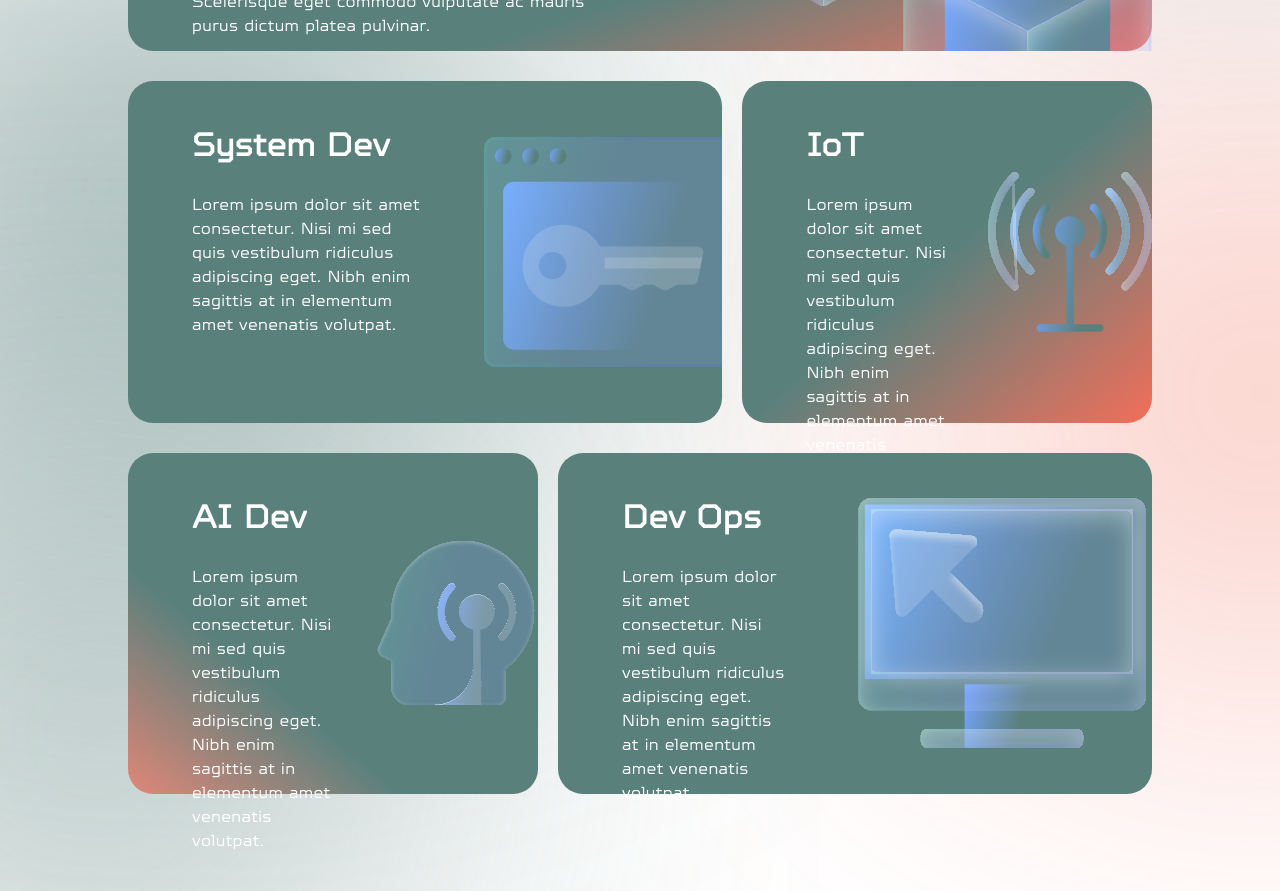
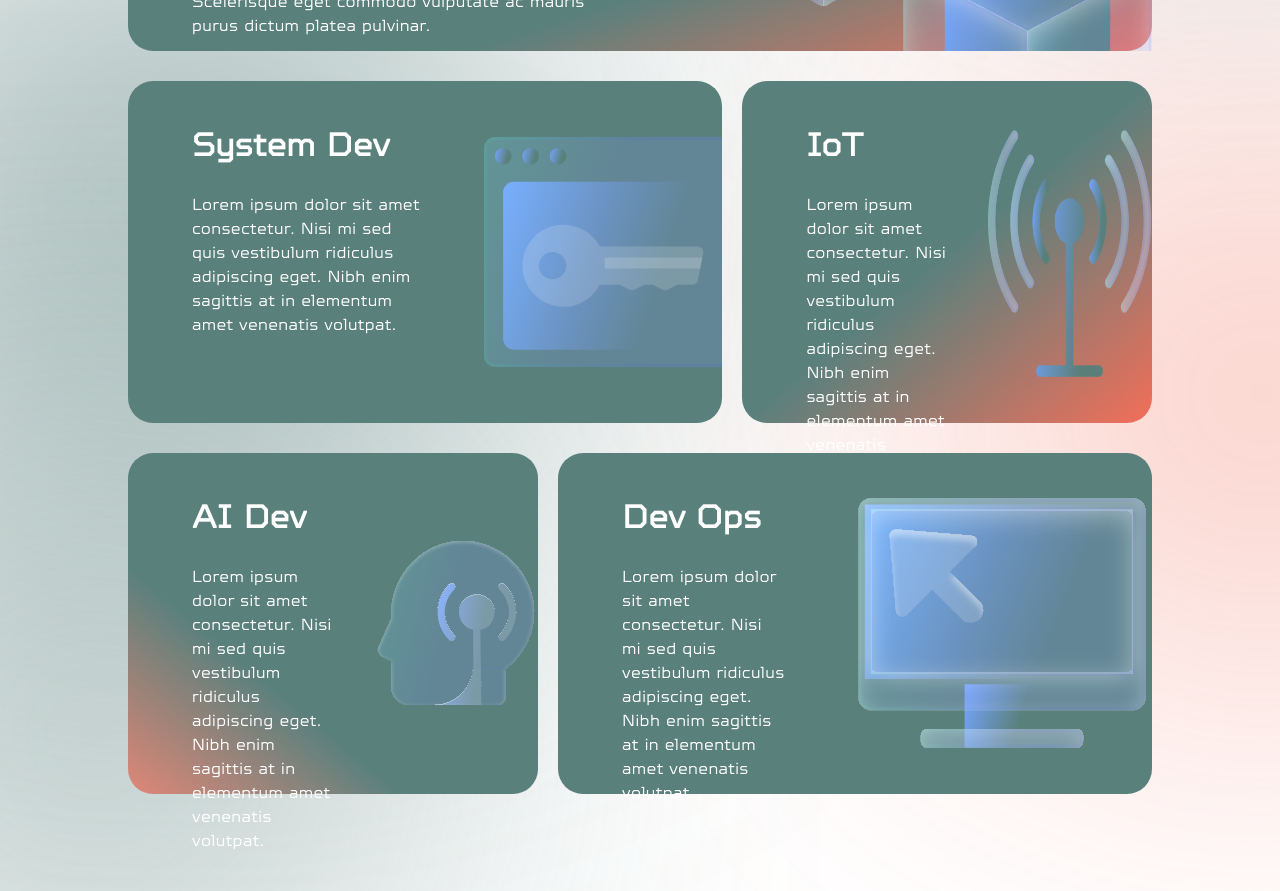
Before and after one commit to tuvshu1102/coretechweb, a Next.js app: page / in a window 1280 px wide. Shown: the part 1520-2411 px from the top of the page. Built offline with nearby package versions, Linux system fonts and the light colour scheme.

Commit message:
images fixed

```diff
--- a/components/decoy.js
+++ b/components/decoy.js
@@ -55,7 +55,7 @@ export default function Home() {
             </p>
           </div>
           <div className="w-[40%] h-[90%] flex justify-end items-center overflow-hidden">
-            <img alt="coretech" src="/diot.svg" className="h-[250px]" />
+            <img alt="coretech" src="/six3.png" className="h-[250px]" />
           </div>
         </div>
       </div>
@@ -200,7 +200,7 @@ export default function Home() {
             <div className="w-[150px] h-full flex justify-end items-end">
               <img
                 alt="coretech"
-                src="/iot.svg"
+                src="/six3.png"
                 width="150"
                 height="150"
                 className="h-[10vh] w-[10vh]"
```
Also changed, not shown: public/antenna.svg (added).
